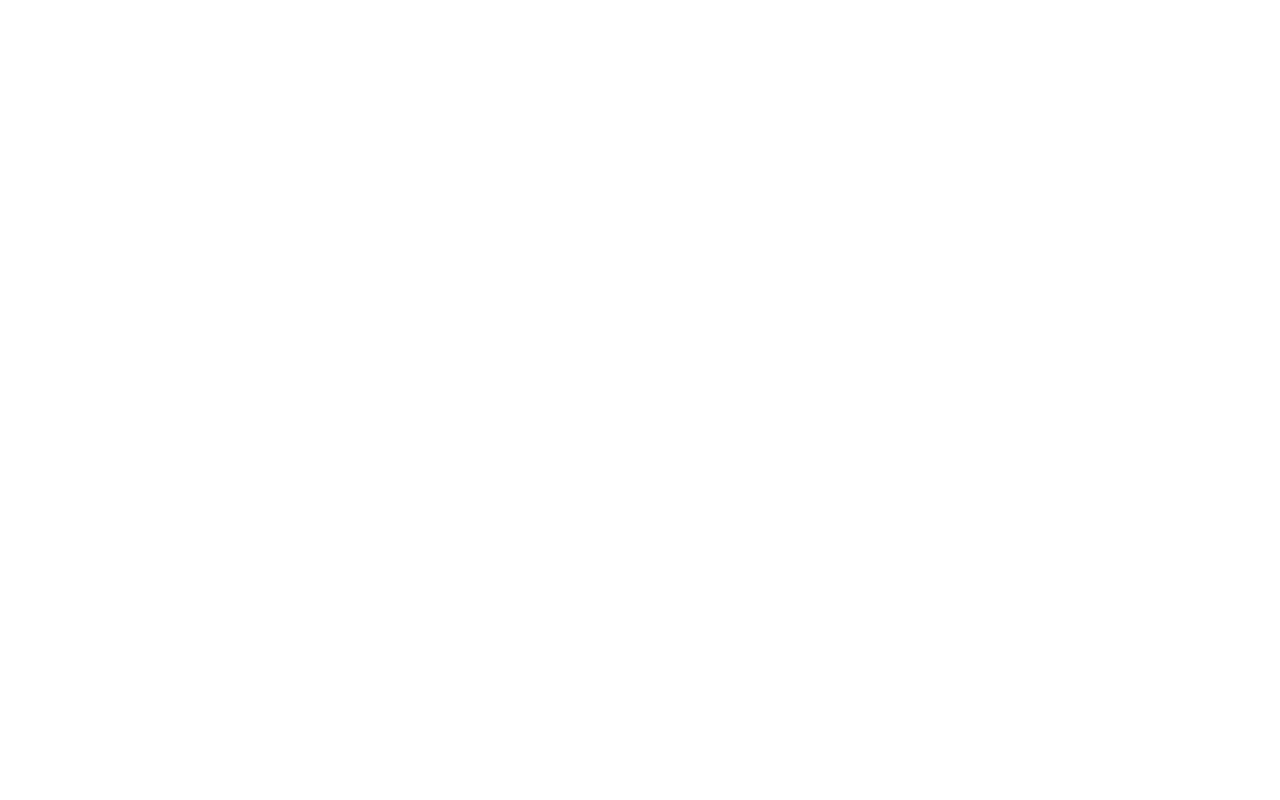
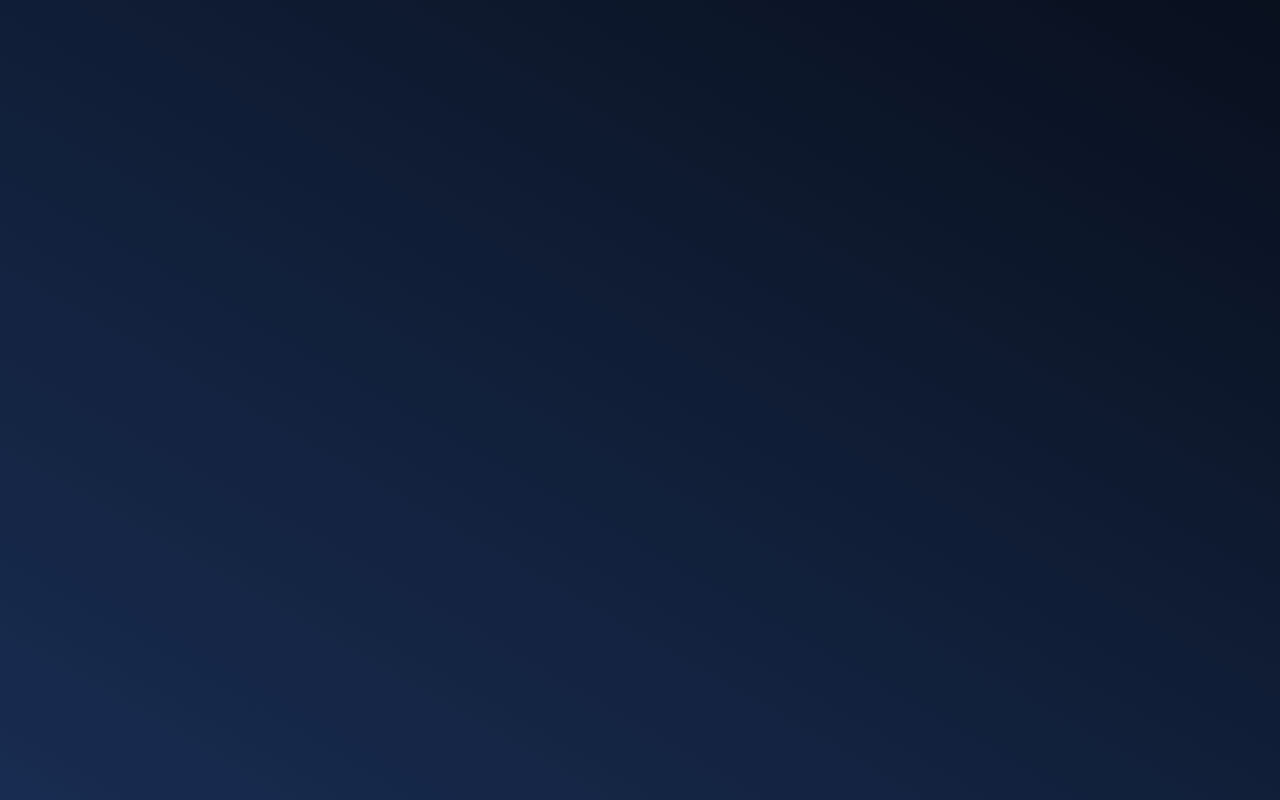
Before and after one commit to Maicol843/Eclipse_Solar, a plain HTML site: page index.html in a window 1280 px wide. Drawn offline with Linux system fonts and the light colour scheme.

Commit message:
Etiqueta body

```diff
--- a/styles.css
+++ b/styles.css
@@ -1,10 +1,11 @@
 /*
-ETIQUETA HTML
+ETIQUETA BODY
 
-En el archivo CSS, seleccionamos la etiqueta html:
-1. Establecemos el margen y el relleno a 0px.
-2. Establecemos la altura a 100%.
-3. Establecemos box-sizing a border-box.
+En el archivo CSS, seleccionamos la etiqueta body:
+1. Establecemos display a flex, align-items y justify-content a center.
+2. Establecemos height a 600px.
+3. Establecemos background-image a linear-gradient(30deg, #182C51, #09101e).
+4. Establecemos overflow a hidden.
 */
 
 *{
@@ -19,3 +20,12 @@ html{
     height: 100%;
     box-sizing: border-box;
 }
+
+body{
+    display: flex;
+    align-items: center;
+    justify-content: center;
+    height: 600px;
+    background-image: linear-gradient(30deg, #182C51, #09101e);
+    overflow: hidden;
+}
```
